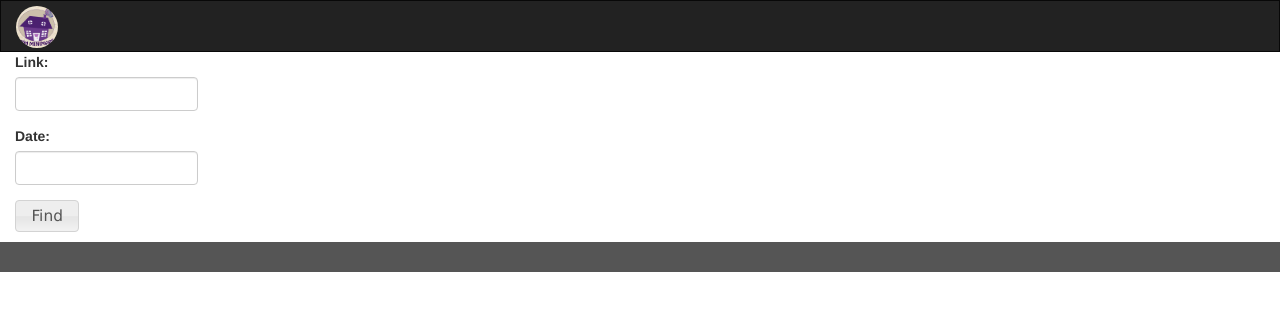
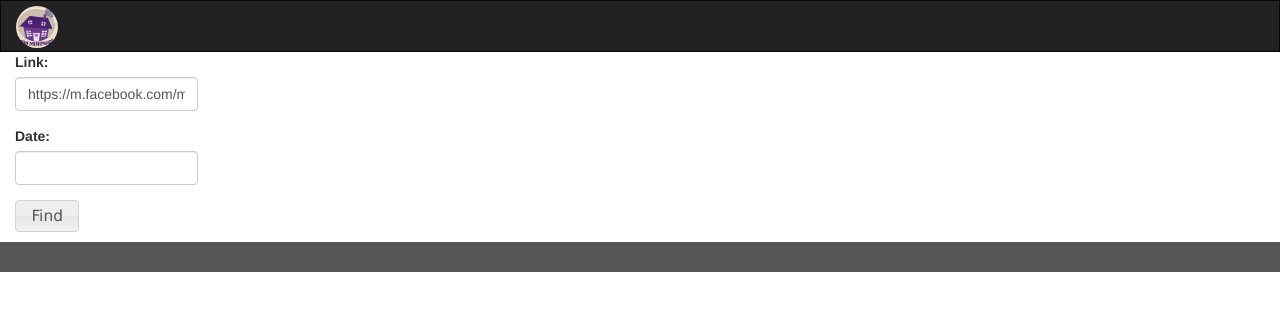
Before and after one commit to glorynguyen/tim-store-management, a plain HTML site: page findFBMessage.html in a window 1280 px wide. Drawn offline with nearby package versions, Linux system fonts and the light colour scheme.

Commit message:
modify source find message

```diff
--- a/findFBMessage.html
+++ b/findFBMessage.html
@@ -137,7 +137,7 @@
             <form>
                 <div class="form-group">
                     <label for="url">Link: </label>
-                    <input type="text" id="url" class="form-control">
+                    <input type="text" id="url" class="form-control" value="https://m.facebook.com/messages/read/?tid=mid.1369325249247%3Aa3d9351dff42348c17&start=7&last_message_timestamp=1464931665825&pagination_direction=1&show_delete_message_button&refid=12">
                 </div>
                 <div class="form-group">
                     <label for="datepicker">Date: </label>
```
